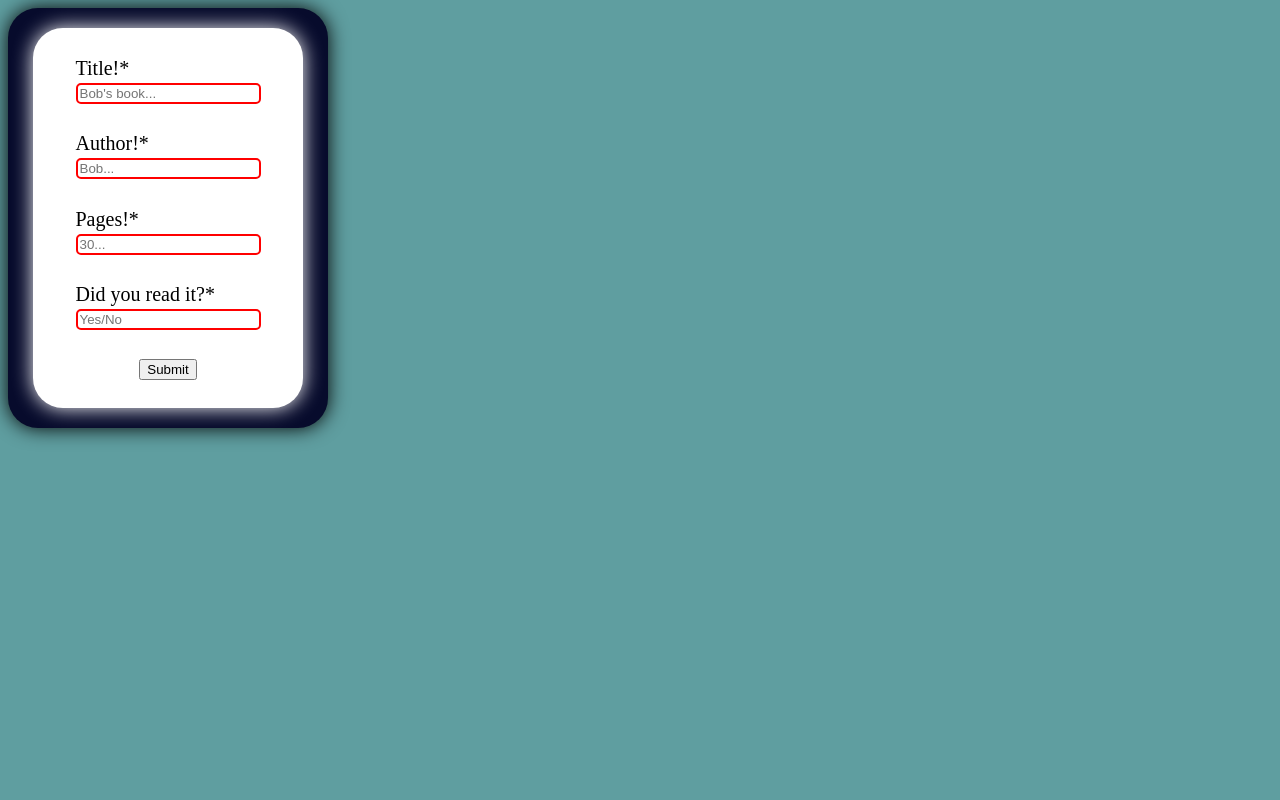
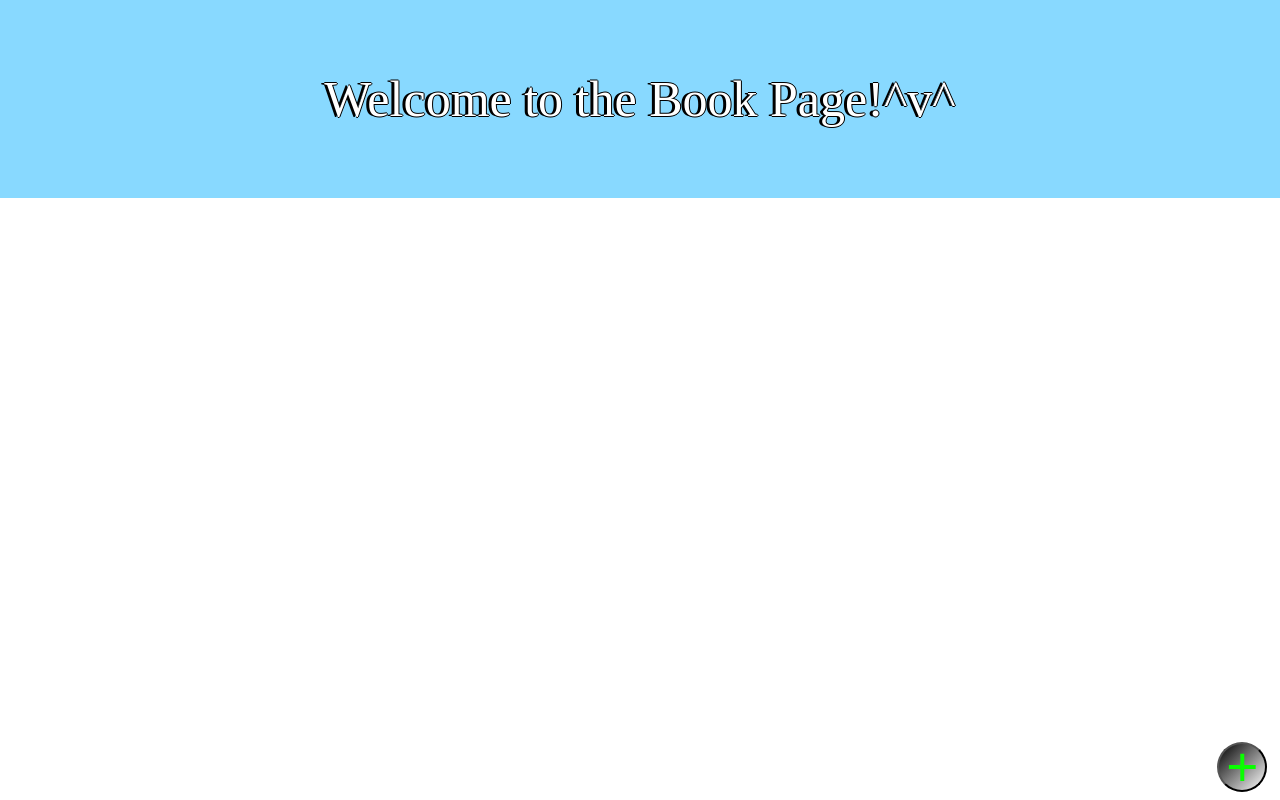
Before and after one commit to Wolfxela/Library-Odin, a plain HTML site: page index.html in a window 1280 px wide. Drawn offline with Linux system fonts and the light colour scheme.

Commit message:
added background and made book buttons function

```diff
--- a/index.html
+++ b/index.html
@@ -9,9 +9,73 @@
     <title>Document</title>
 </head>
 <body>
-    <div class="BookContainer">
 
+
+    <div class="tempBody">
+        <div class="pageHeader">Welcome to the Book Page!^v^</div>
+
+        <div class="pageBody">
+
+            <div class="BookContainer">
+
+            </div>
+
+        </div>
     </div>
+
+
+
+    <button class="newBookButton">+</button>
+
+
+
+
+
+
+
+
+
+
+
+
+
+
+
+
+
+
+
+
+
+
+
+
+
+
+
+
+
+
+
+
+
+
+
+
+
+
+
+
+
+
+
+
+
+
+
+
+
+
 
     <div class="formDiv">
         <form class="inputForm" action="">
@@ -54,11 +118,12 @@
 
 
 
-                <button type="submit">Submit</button>
+                <button class="submit" type="submit">Submit</button>
 
             </label>
 
         </form>
     </div>
+
 </body>
 </html>
--- a/script.js
+++ b/script.js
@@ -36,6 +36,8 @@ function createBookElement(title,pages,author,hasReadBook)
   deleteBtn.classList.add('deleteBtn');
   deleteBtn.innerText = 'X';
   bookHeader.appendChild(deleteBtn);
+
+  deleteBtn.addEventListener("click", function(){ bookdiv.remove()});
 
   //append bookHeader to book for it to become a child of book
   bookdiv.appendChild(bookHeader);
@@ -124,5 +126,5 @@ function createBookElement(title,pages,author,hasReadBook)
 
 
 
-  document.body.appendChild(bookdiv);
+  bookContainer.appendChild(bookdiv);
 }
--- a/style.css
+++ b/style.css
@@ -1,6 +1,12 @@
+html {
+    height: 100%;
+}
 body
 {
-    background-color: cadetblue;
+    position: relative;
+    margin: 0px;
+    min-height: 100%;
+
 }
 .Book
 {
@@ -11,7 +17,7 @@ body
     width: 250px;
     height: 300px;
     background-color: aliceblue;
-
+    box-shadow: 0px 0px 0px 3px #0c4a6e;
     background: linear-gradient(to bottom left,rgb(248, 248, 248) 15%, #88d9ff, #38bdf8 80%,#0094d3);
     border-radius: 20px;
 }
@@ -111,8 +117,8 @@ label
 }
 .formDiv
 {
-    background-color: #070b2c;
-    box-shadow: 0px 0px 20px 0px black;
+    background-color: #0c4a6e;
+    box-shadow: 0px 0px 10px 0px #0c4a6e;
     width: 300px;
     height: 400px;
     border-radius: 30px;
@@ -120,6 +126,12 @@ label
     display: flex;
     justify-content: center;
     align-items: center;
+    position: absolute;
+    right: 50%;
+    top: 30px;
+
+
+    display: none;
 
 }
 .formLabel
@@ -162,3 +174,66 @@ input:hover
     box-shadow: 0px 0px 10px 0px #0094d3;
     border-style: solid;
 }
+
+.submit
+{
+    background-color: rgba(0, 0, 0, 0);
+    border-radius: 30px;
+    border-color:#0094d3;
+    border-style: ridge;
+}
+
+.tempBody
+{
+    display: flex;
+    height: 100vh;
+    flex-direction: column;
+    position: relative;
+}
+
+.pageHeader
+{
+    flex-grow: 1;
+    background-color: #88d9ff;
+    display: flex;
+    justify-content: center;
+    align-items: center;
+    font-size: 50px;
+    color: white;
+    text-shadow: -3px 0 black, 0 1px black, 1px 0 black, 0 -1px black;
+}
+
+.pageBody
+{
+    flex-grow: 4;
+
+}
+.BookContainer
+{
+    display: flex;
+    flex-wrap: wrap;
+    gap: 3%;
+    row-gap: 30px;
+    padding: 20px;
+    justify-content: center;
+}
+.newBookButton
+{
+    width: 50px;
+    height: 50px;
+    position: absolute;
+    right: 1%;
+    bottom: 1%;
+    background: linear-gradient(to bottom right,black,white);
+    display: flex;
+    justify-content: center;
+    align-items: center;
+    border-radius: 50%;
+    color: #09ff00;
+    font-size: 55px;
+}
+
+.newBookButton:hover
+{
+    box-shadow: 0px 0px 0px 2px greenyellow;
+}
```
